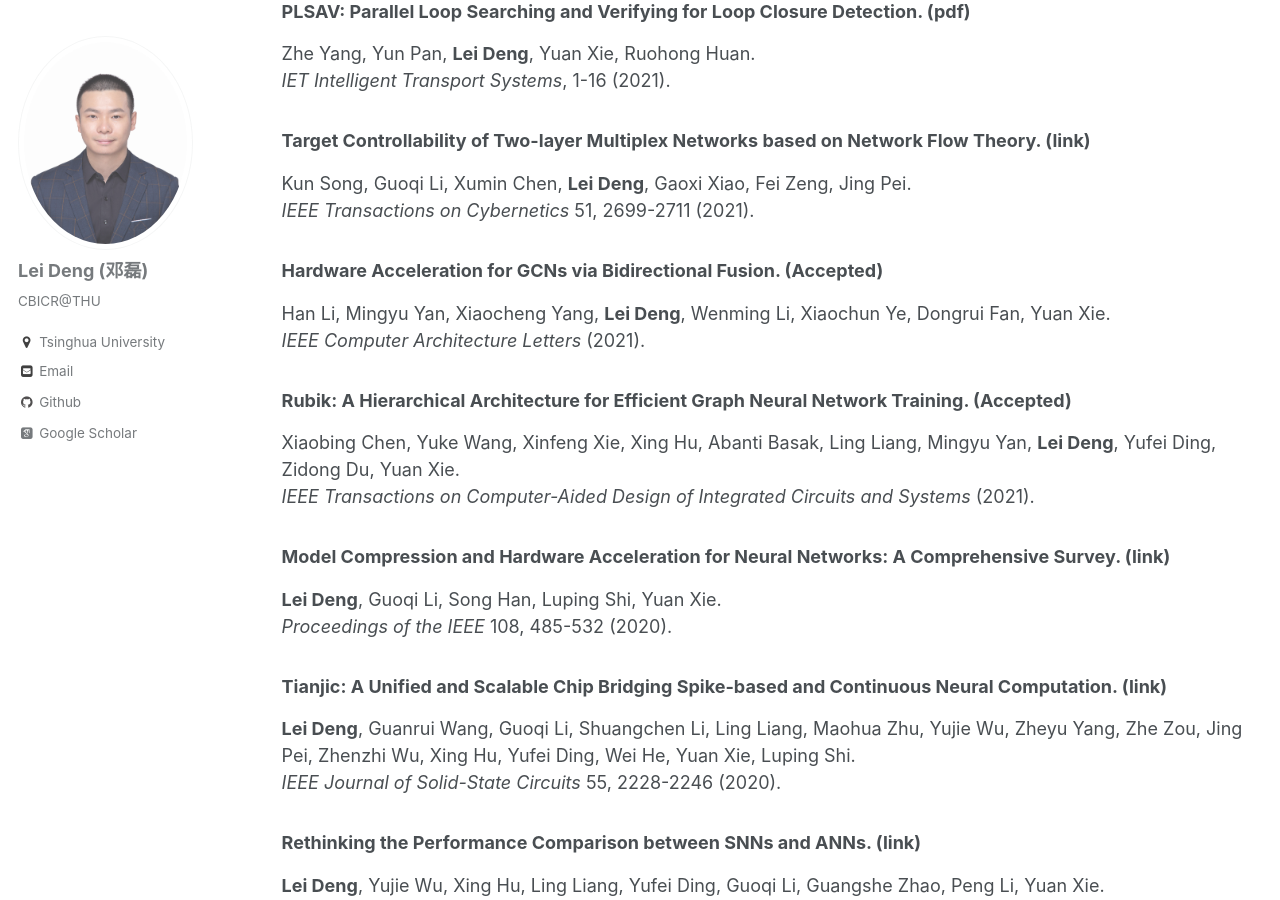
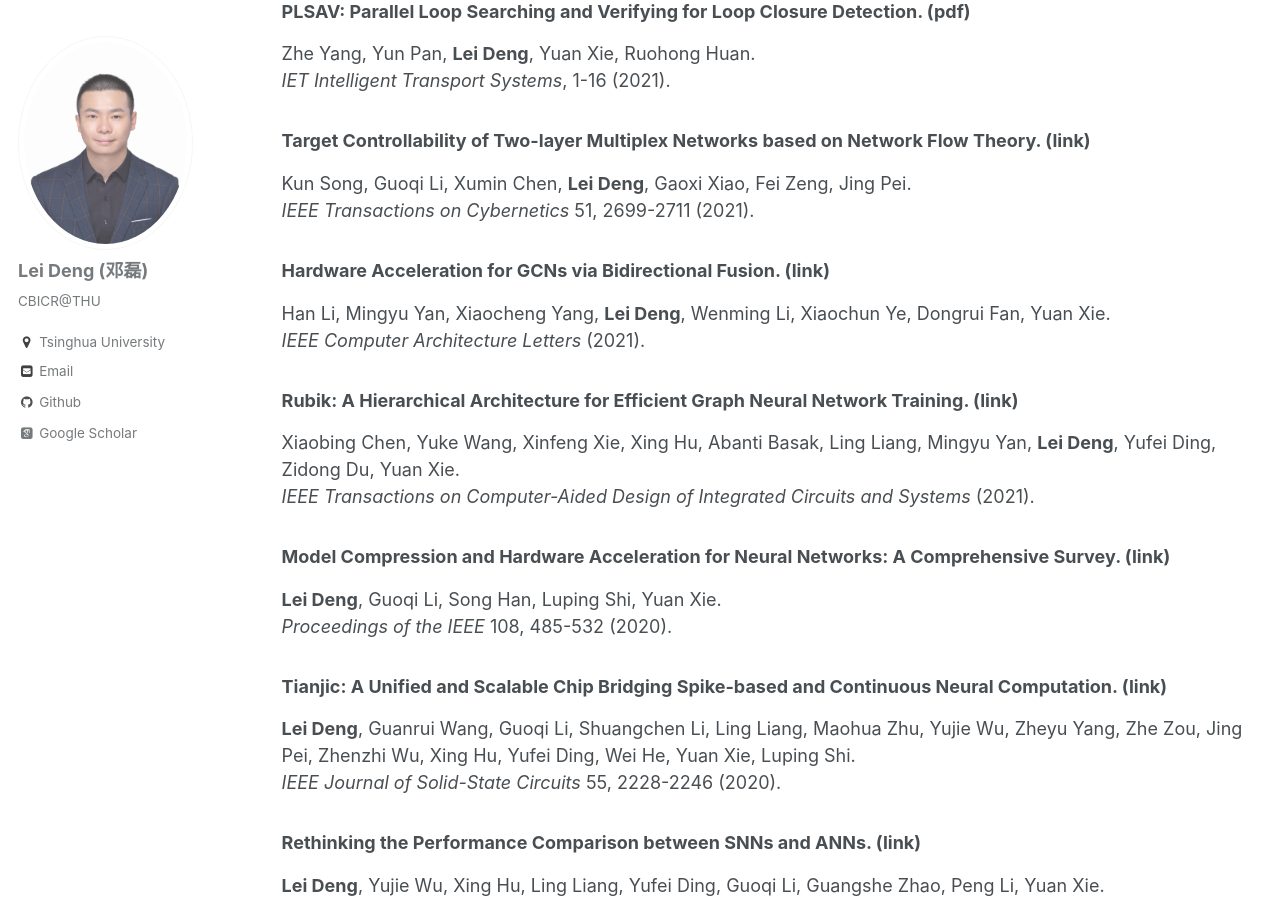
Before and after one commit to dllfei/dllfei.github.io, a Jekyll site: the page built from _pages/publications.md, in a window 1280 px wide and 900 px high, scrolled down 1254 px. Built offline with Jekyll 4.4.1, drawn with Linux system fonts in a browser that asks for light colours; some web fonts are replaced.

Commit message:
Update publications.md

```diff
--- a/_pages/publications.md
+++ b/_pages/publications.md
@@ -44,11 +44,11 @@ Zhe Yang, Yun Pan, **Lei Deng**, Yuan Xie, Ruohong Huan. <br />
 Kun Song, Guoqi Li, Xumin Chen, **Lei Deng**, Gaoxi Xiao, Fei Zeng, Jing Pei. <br />
 *IEEE Transactions on Cybernetics* 51, 2699-2711 (2021).
 
-### Hardware Acceleration for GCNs via Bidirectional Fusion. (Accepted) <br />
+### Hardware Acceleration for GCNs via Bidirectional Fusion. ([link](https://ieeexplore.ieee.org/abstract/document/9425440)) <br />
 Han Li, Mingyu Yan, Xiaocheng Yang, **Lei Deng**, Wenming Li, Xiaochun Ye, Dongrui Fan, Yuan Xie. <br />
 *IEEE Computer Architecture Letters* (2021).
 
-### Rubik: A Hierarchical Architecture for Efficient Graph Neural Network Training. (Accepted) <br />
+### Rubik: A Hierarchical Architecture for Efficient Graph Neural Network Training. ([link](https://ieeexplore.ieee.org/abstract/document/9428002)) <br />
 Xiaobing Chen, Yuke Wang, Xinfeng Xie, Xing Hu, Abanti Basak, Ling Liang, Mingyu Yan, **Lei Deng**, Yufei Ding, Zidong Du, Yuan Xie. <br />
 *IEEE Transactions on Computer-Aided Design of Integrated Circuits and Systems* (2021).
 
```
